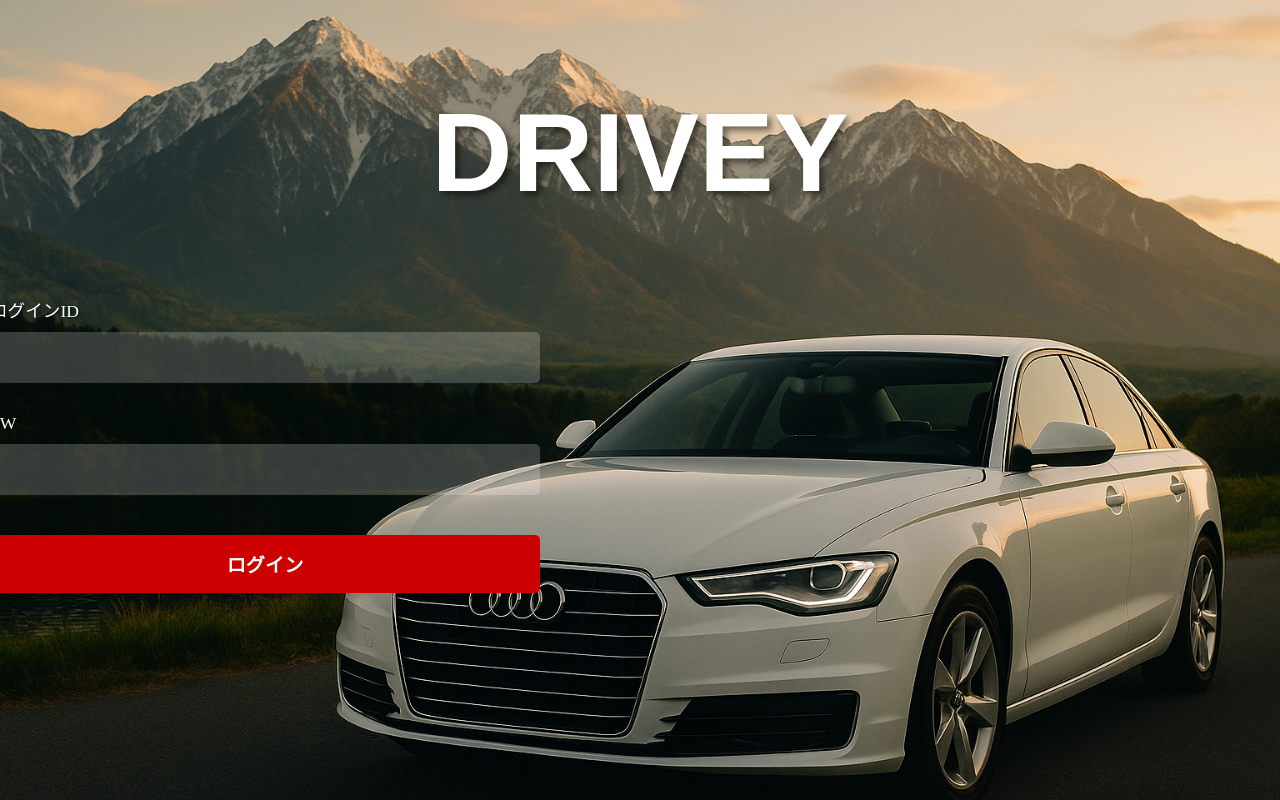
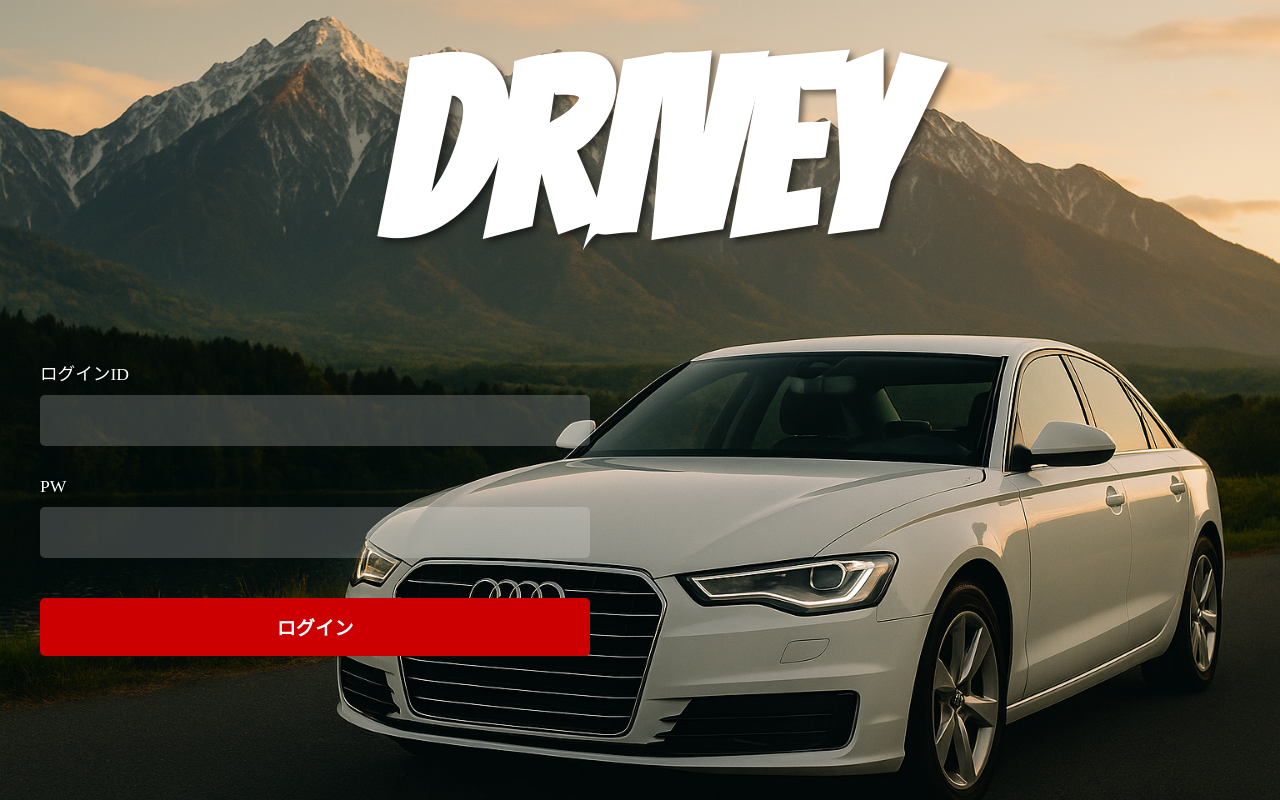
Before and after one commit to s1F102302865/team1_sightseeing, a Django app: page /accounts/login/ in a window 1280 px wide. Run offline with Django 5.2, Linux system fonts and the light colour scheme.

Commit message:
ログイン機能作成　完

```diff
--- a/accounts/views.py
+++ b/accounts/views.py
@@ -10,8 +10,8 @@
 
         if user is not None:
             login(request, user)
-            # 認証成功時、'drivey' アプリの 'home' (home_view) へリダイレクト
-            return redirect('home')
+            # 認証成功時、'drivey' アプリの 'top' (top_view) へリダイレクト
+            return redirect('top')
         else:
             # 認証失敗時
             # テンプレートは 'drivey' アプリのものを指定
--- a/config/urls.py
+++ b/config/urls.py
@@ -6,10 +6,10 @@
 Examples:
 Function views
     1. Add an import:  from my_app import views
-    2. Add a URL to urlpatterns:  path('', views.home, name='home')
+    2. Add a URL to urlpatterns:  path('', views.top, name='top')
 Class-based views
-    1. Add an import:  from other_app.views import Home
-    2. Add a URL to urlpatterns:  path('', Home.as_view(), name='home')
+    1. Add an import:  from other_app.views import top
+    2. Add a URL to urlpatterns:  path('', top.as_view(), name='top')
 Including another URLconf
     1. Import the include() function: from django.urls import include, path
     2. Add a URL to urlpatterns:  path('blog/', include('blog.urls'))
--- a/drivey/static/drivey/css/login.css
+++ b/drivey/static/drivey/css/login.css
@@ -40,8 +40,8 @@
 
 .logo {
     /* DRIVEY テキストのスタイル */
-    font-family: Arial, sans-serif;
-    font-size: 7em;
+    font-family: 'Bangers', cursive;
+    font-size: 15em;
     font-weight: 900;
     color: white;
     text-shadow: 4px 4px 6px rgba(0, 0, 0, 0.5);
@@ -65,7 +65,7 @@
     /* この値を調整して左へのずれ具合を変更してください */
     margin-right: auto;
     margin-top: 10%;
-    margin-left: -80%;
+    margin-left: -70%;
 
     /* フォーム内の要素を左揃えにする */
     align-items: flex-end;
--- a/drivey/templates/drivey/login.html
+++ b/drivey/templates/drivey/login.html
@@ -3,6 +3,7 @@
         <head>
             <meta charset="UTF-8">
             <meta name="viewport" content="width=device-width, initial-scale=1.0">
+            <link href="https://fonts.googleapis.com/css2?family=Bangers&display=swap" rel="stylesheet">
             <link rel="stylesheet" href="../../static/drivey/css/login.css">
             <title>ログイン</title>
         </head>
--- a/drivey/urls.py
+++ b/drivey/urls.py
@@ -3,5 +3,5 @@
 from . import views
 
 urlpatterns = [
-    path('home/', views.home_view, name='home'),
+    path('top/', views.top_view, name='top'),
 ]
--- a/drivey/views.py
+++ b/drivey/views.py
@@ -2,7 +2,7 @@
 from django.contrib.auth.decorators import login_required
 
 @login_required(login_url='login') # ログイン必須（未ログイン時は 'login' (login_view) へ飛ばす）
-def home_view(request):
+def top_view(request):
     """ ログイン後のホームページ """
-    # drivey/templates/drivey/home.html を表示
-    return render(request, 'drivey/home.html')
+    # drivey/templates/drivey/top.html を表示
+    return render(request, 'drivey/top.html')
```
Also changed, not shown: drivey/templates/drivey/home.html (deleted, +0 -16 lines), db.sqlite3. Lines whose indentation alone changed are shown as unchanged.
